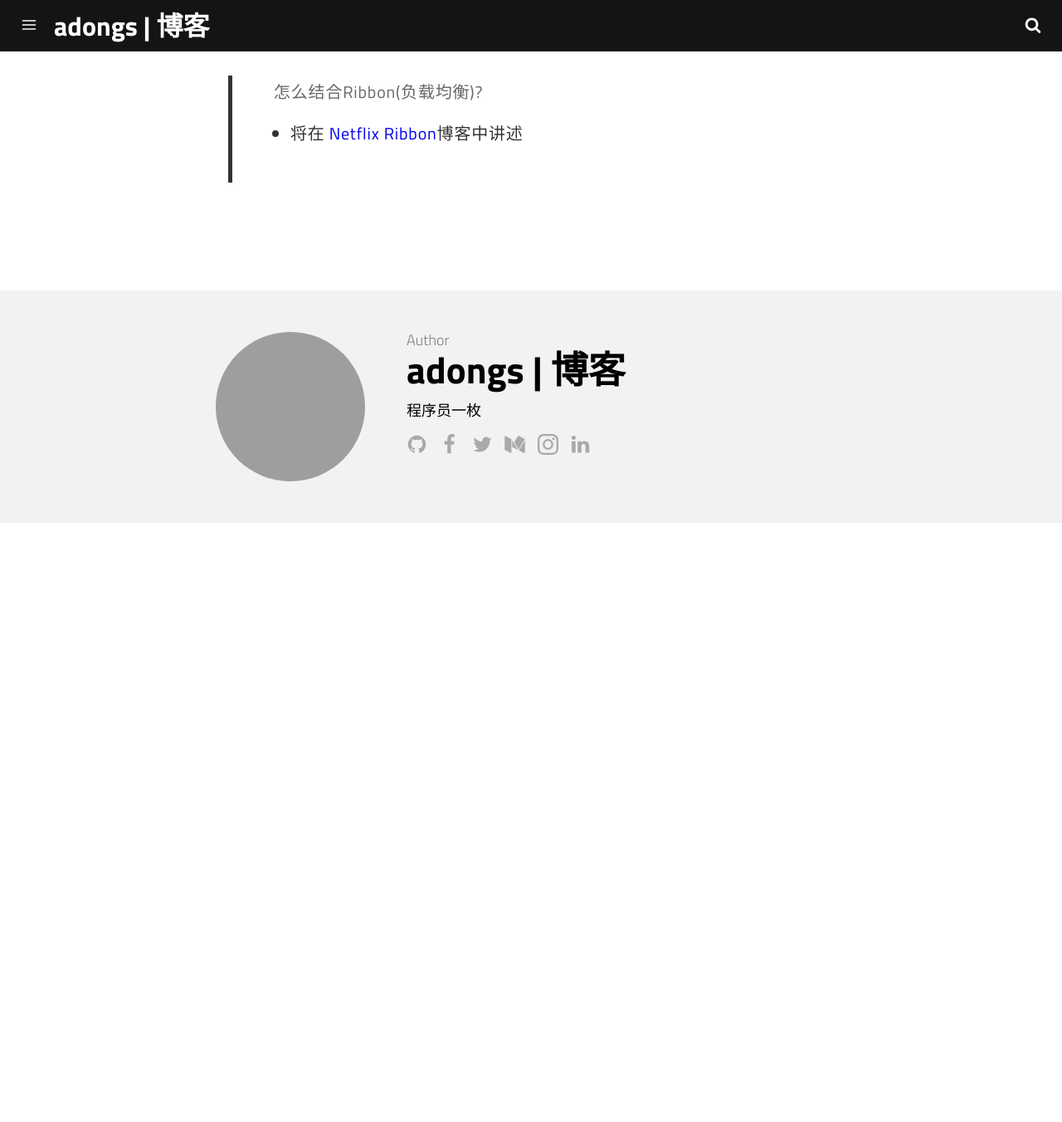
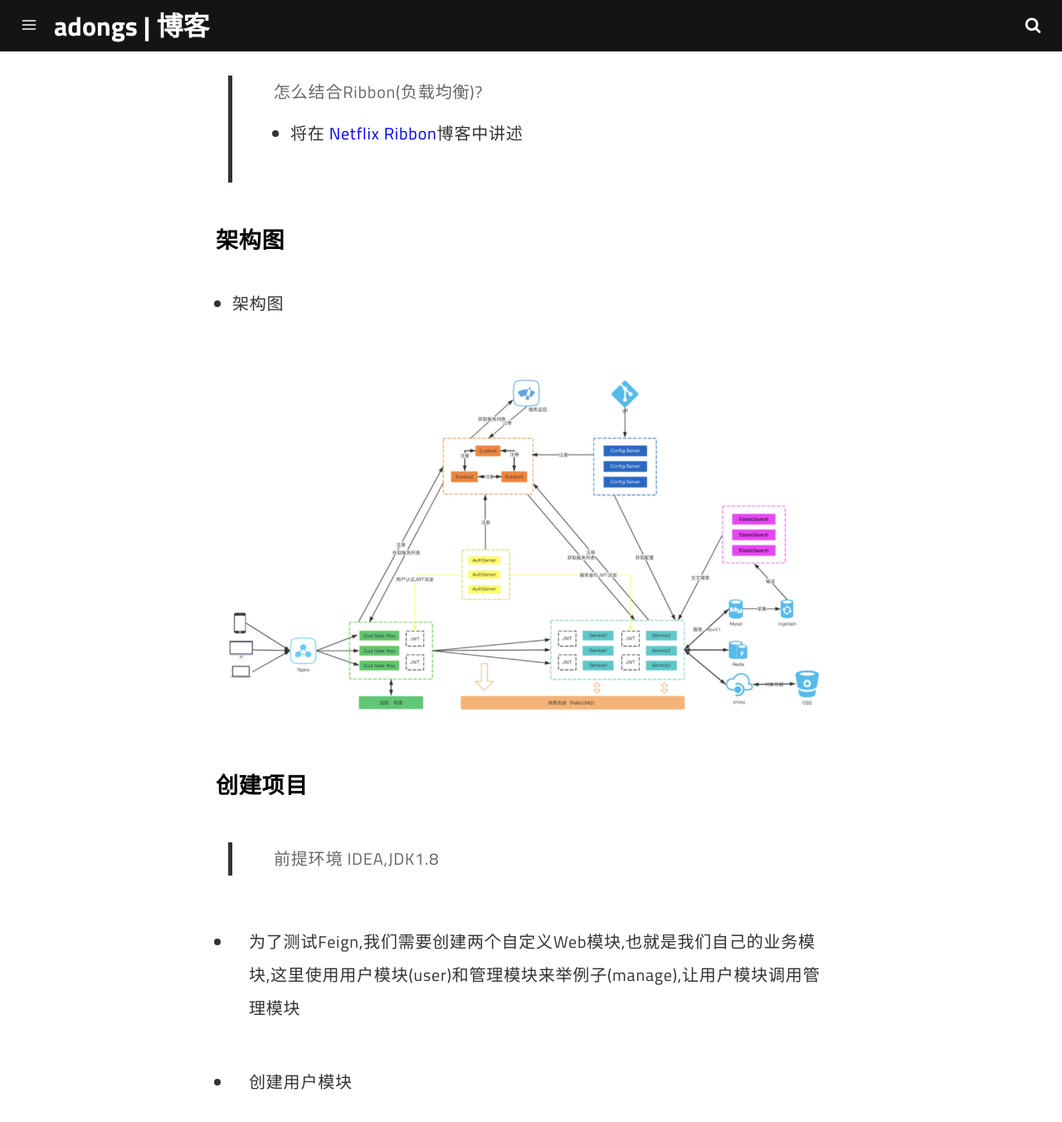
Before and after one commit to adongs/adongs.github.io, a Jekyll site: the page built from _posts/2018-05-27-NetflixFeign.md, in a window 1280 px wide and 1400 px high, scrolled down 1021 px. Shown: the top 1352 px of the window at 83% size. Built offline with Jekyll 4.4.1, drawn with Linux system fonts in a browser that asks for light colours; before the commit the page ends 1651 px from its top, so only the background shows below that; grey boxes are pictures that could not be loaded.

Commit message:
提交feign博客

```diff
--- a/_posts/2018-05-27-NetflixFeign.md
+++ b/_posts/2018-05-27-NetflixFeign.md
@@ -23,4 +23,21 @@ introduction: Netflix Feign(模板化客户端)搭建和理解
 - 将在 <a href="https://adongs.github.io/NetflixHystrix/">Netflix Hystrix </a> 博客中讲述
 
 > 怎么结合Ribbon(负载均衡)?
-- 将在 <a href="">Netflix Ribbon</a>博客中讲述
+- 将在 <a href="https://adongs.github.io/NetflixRibbon/">Netflix Ribbon</a>博客中讲述
+
+### 架构图
+
+- 架构图
+
+![placeholder](https://adongs.github.io/assets/img/blog/springcloud/config/14.jpg "idea创建项目")
+
+
+### 创建项目
+
+>前提环境 IDEA,JDK1.8
+
+
+- 为了测试Feign,我们需要创建两个自定义Web模块,也就是我们自己的业务模块,这里使用用户模块(user)和管理模块来举例子(manage),让用户模块调用管理模块
+
+
+- 创建用户模块
```
